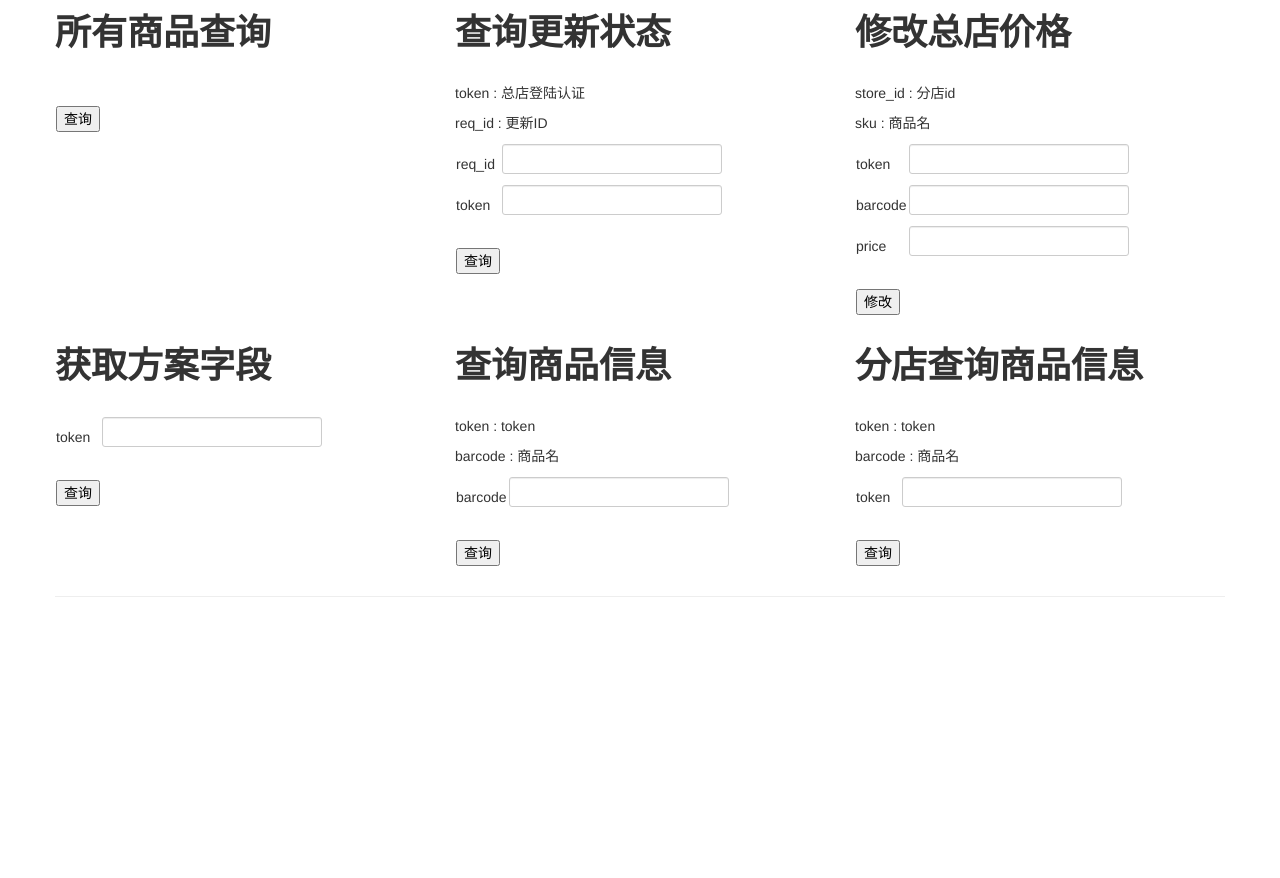
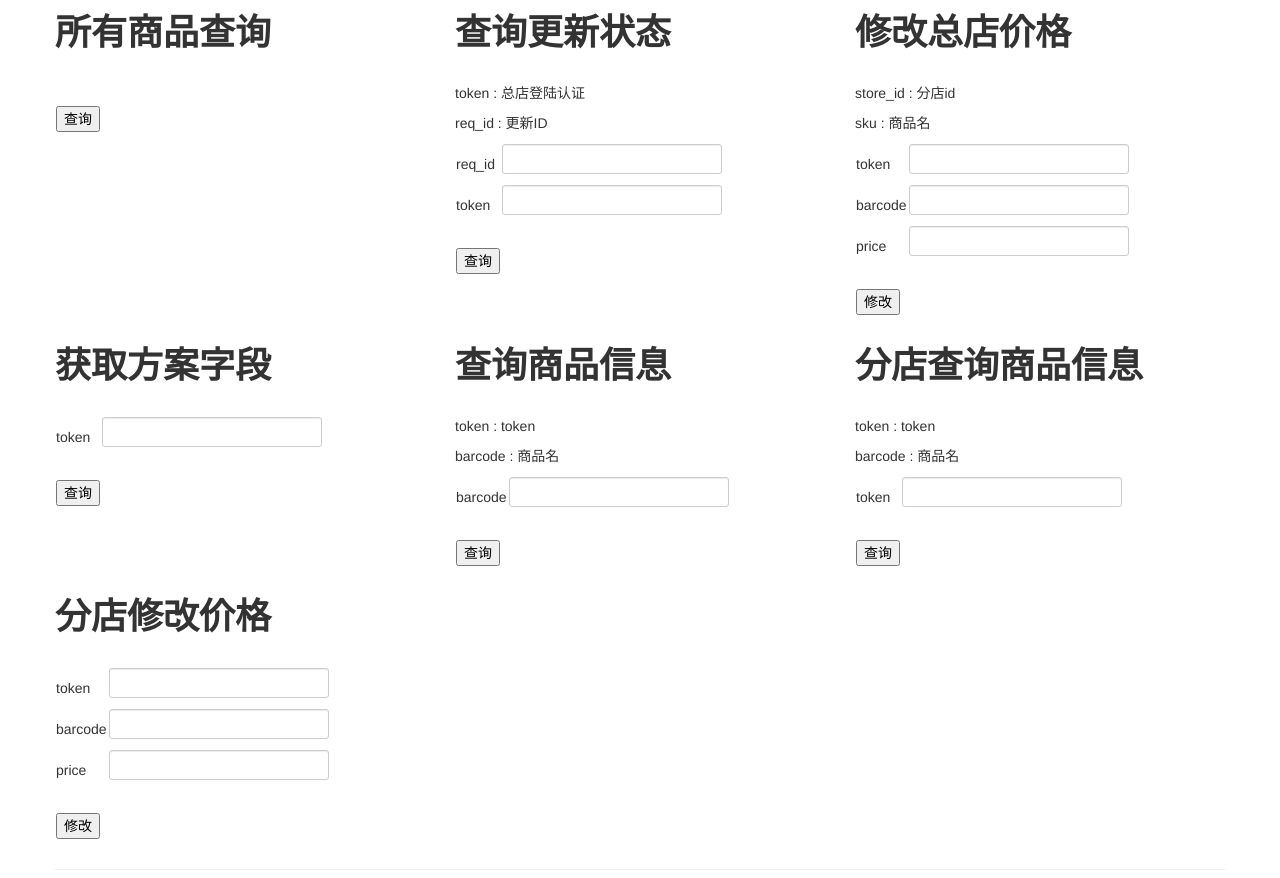
Before and after one commit to fndroidweb/tiny, a website: page public/index.html in a window 1280 px wide. Shown: the part 1724-2602 px from the top of the page. Before the commit the page ends 2351 px from the top, so only its background shows below. Drawn offline with Linux system fonts and the light colour scheme; files that its build step writes are made by us from their sources.

Commit message:
add change price of store

```diff
--- a/public/index.html
+++ b/public/index.html
@@ -292,6 +292,22 @@
 				</form>
 			</div>
 		</section>
+		<section class="row">
+			<div class="span4">
+
+				<h1>分店修改价格</h1>
+				<br>
+				<form action="/store/price" method="post" >
+					<table>
+						<tr><td>token</td><td><input type="text" name="token"/></td> </tr>
+						<tr><td>barcode</td><td><input type="text" name="barcode"/></td> </tr>
+						<tr><td>price</td><td><input type="text" name="price"/></td> </tr>
+						<tr><td>&nbsp;</td></tr>
+						<tr><td><input type="submit" value="修改" /></td></tr>
+					</table>
+				</form>
+			</div>
+		</section>
   </body>
 
 </html>
```
